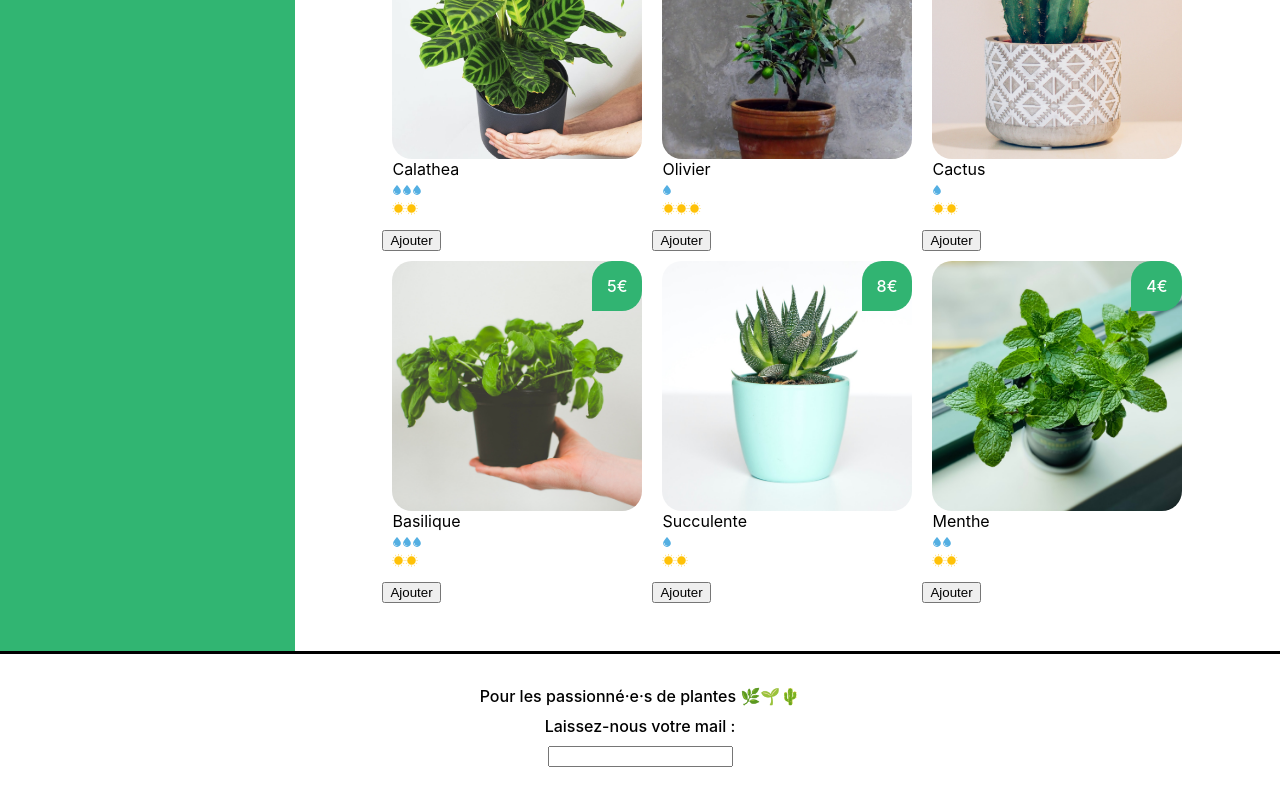
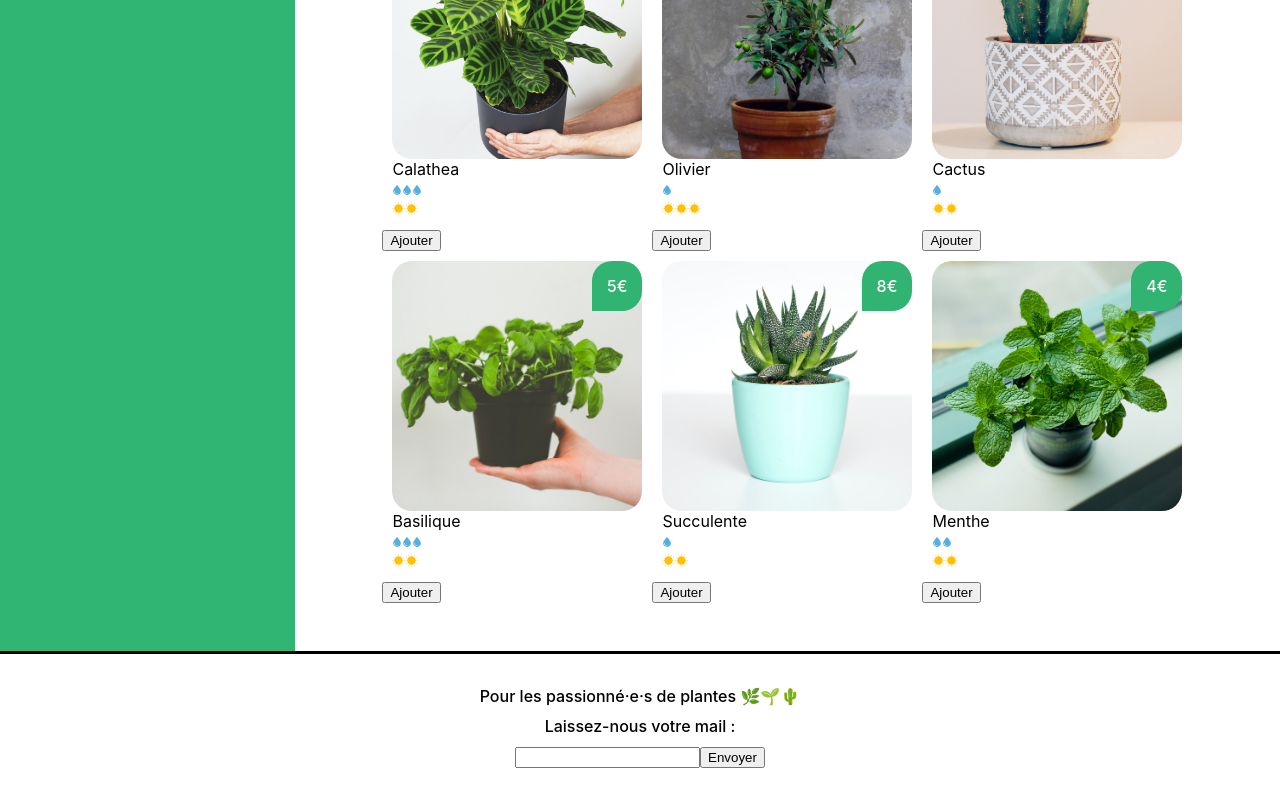
Before and after one commit to CarolineSenes/la-maison-jungle_ecommerce, a React (Create React App) app: page / in a window 1280 px wide. Shown: the part 702-1502 px from the top of the page. Built offline with nearby package versions, Linux system fonts and the light colour scheme.

Commit message:
add feature Footer : display alert if email not valid

```diff
--- a/src/components/Footer.js
+++ b/src/components/Footer.js
@@ -1,12 +1,14 @@
 import { useState } from "react";
 import "../styles/Footer.css";
+import "../App.css";
 
 function Footer() {
   const [inputValue, setInputValue] = useState("");
+  const [alert, setAlert] = useState(false);
 
-  function handelBlur() {
+  function handelClick() {
     if (!inputValue.includes("@")) {
-      alert(`Attention, cette saisie n'est pas une adresse valide.`);
+      setAlert(true);
     }
   }
 
@@ -16,11 +18,24 @@ function Footer() {
         Pour les passionné·e·s de plantes 🌿🌱🌵
       </div>
       <div className="lmj-footer-elem">Laissez-nous votre mail :</div>
-      <input
-        value={inputValue}
-        onChange={(e) => setInputValue(e.target.value)}
-        onBlur={handelBlur}
-      />
+      <div className="lmj-footer-email">
+        <input
+          className="lmj-input"
+          value={inputValue}
+          onChange={(e) => setInputValue(e.target.value)}
+        />
+        <button onClick={()=>handelClick()}>Envoyer</button>
+      </div>
+
+      {alert && (
+        <div className="lmj-alert">
+          <span>Cet email n'est pas valide, il manque un @.</span>
+          <ion-icon
+            name="close-outline"
+            onClick={() => setAlert(false)}
+          ></ion-icon>
+        </div>
+      )}
     </footer>
   );
 }
```
